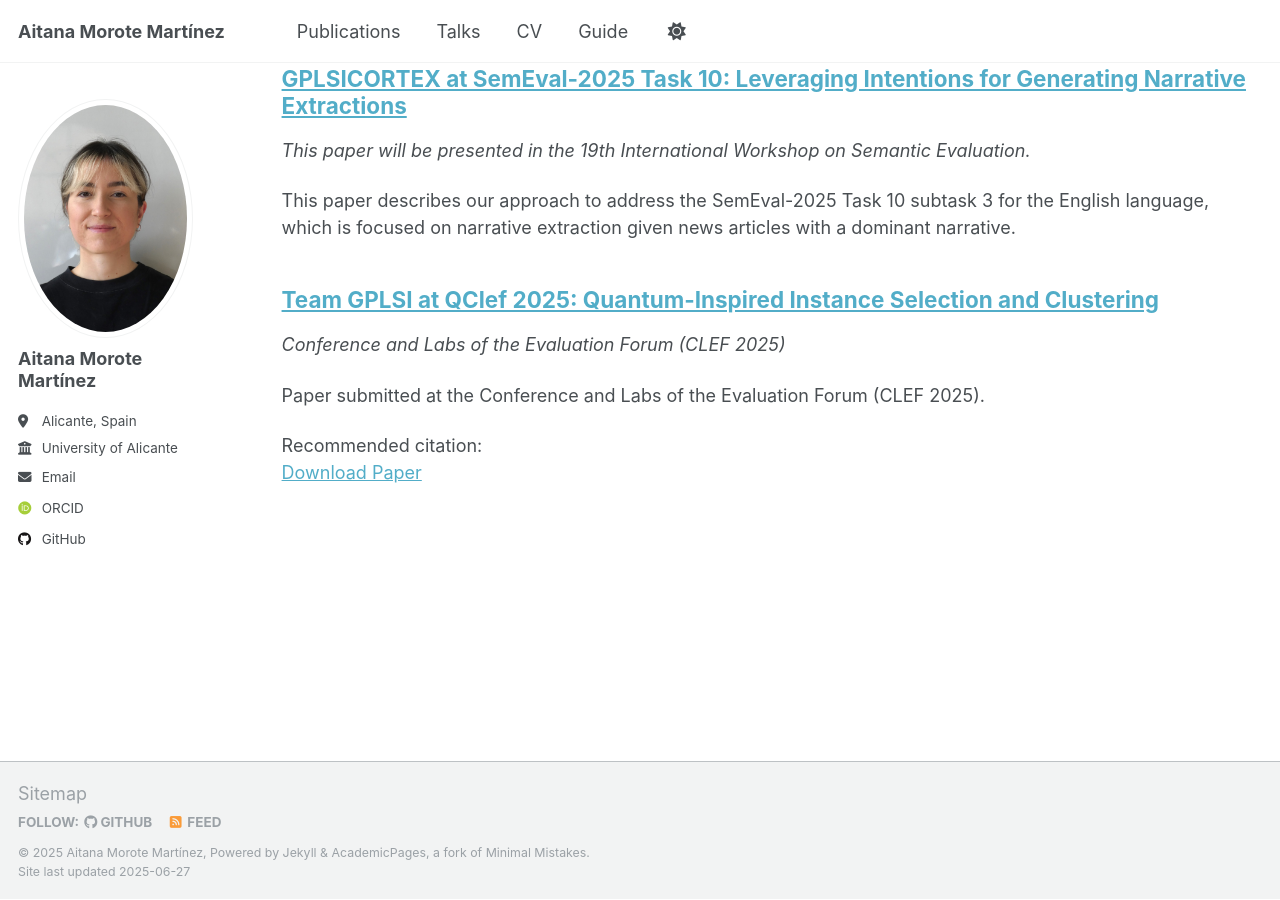
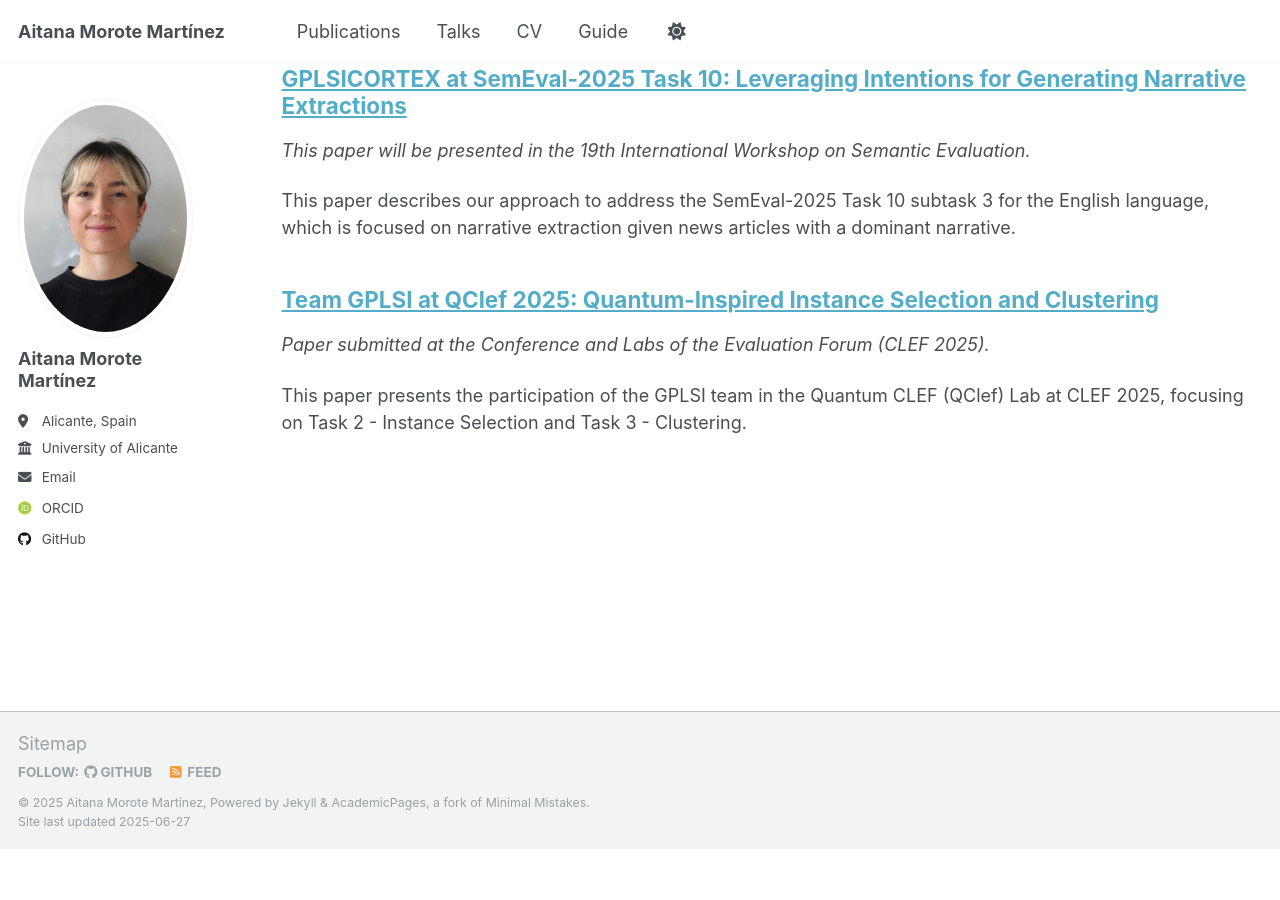
Before and after one commit to amm533/amm533.github.io, a Jekyll site: the page built from _pages/publications.html, in a window 1280 px wide and 900 px high, scrolled down 588 px. Built offline with Jekyll 4.4.1, drawn with Linux system fonts in a browser that asks for light colours; some web fonts are replaced; after the commit the page ends 1437 px from its top, so only the background shows below that.

Commit message:
Update 2015-01-01-qclef-paper.md

```diff
--- a/_publications/2015-01-01-qclef-paper.md
+++ b/_publications/2015-01-01-qclef-paper.md
@@ -3,10 +3,8 @@ title: "Team GPLSI at QClef 2025: Quantum-Inspired Instance Selection and Cluste
 collection: publications
 category: conferences
 permalink: /publication/2015-01-01-qclef-paper
-excerpt: 'Paper submitted at the Conference and Labs of the Evaluation Forum (CLEF 2025).'
-venue: 'Conference and Labs of the Evaluation Forum (CLEF 2025)'
-paperurl: ''
-citation: ''
+excerpt: 'This paper presents the participation of the GPLSI team in the Quantum CLEF (QClef) Lab at CLEF 2025, focusing on Task 2 - Instance Selection and Task 3 - Clustering.'
+venue: 'Paper submitted at the Conference and Labs of the Evaluation Forum (CLEF 2025).'
 ---
 
 This paper presents the participation of the GPLSI team in the Quantum CLEF (QClef) Lab at CLEF 2025, focusing on Task 2 - Instance Selection and Task 3 - Clustering. The QClef Lab explores the applicability of quantum and quantum-inspired techniques to core AI tasks, emphasizing optimization efficiency and data reduction. In Task 2, we propose three multi-paradigm approaches for selecting representative training instances for sentiment classification, leveraging sentiment-aware pairing, local set-based criteria, and classical heuristics. In Task 3, we introduce a single quantum-inspired clustering framework that integrates four distinct pivot selection strategies for document grouping in embedding space. Our methods achieved competitive performance across both tasks. In particular, our LocalSets method achieved the highest effectiveness in Task 2 while substantially reducing the training set, and our FPS-Medoids approach delivered the best results for Task 3 in terms of nDCG@10. Overall, our findings support the potential of annealing-based techniques to deliver effective tradeoffs between performance and computational efficiency in realistic machine learning pipelines.
```
